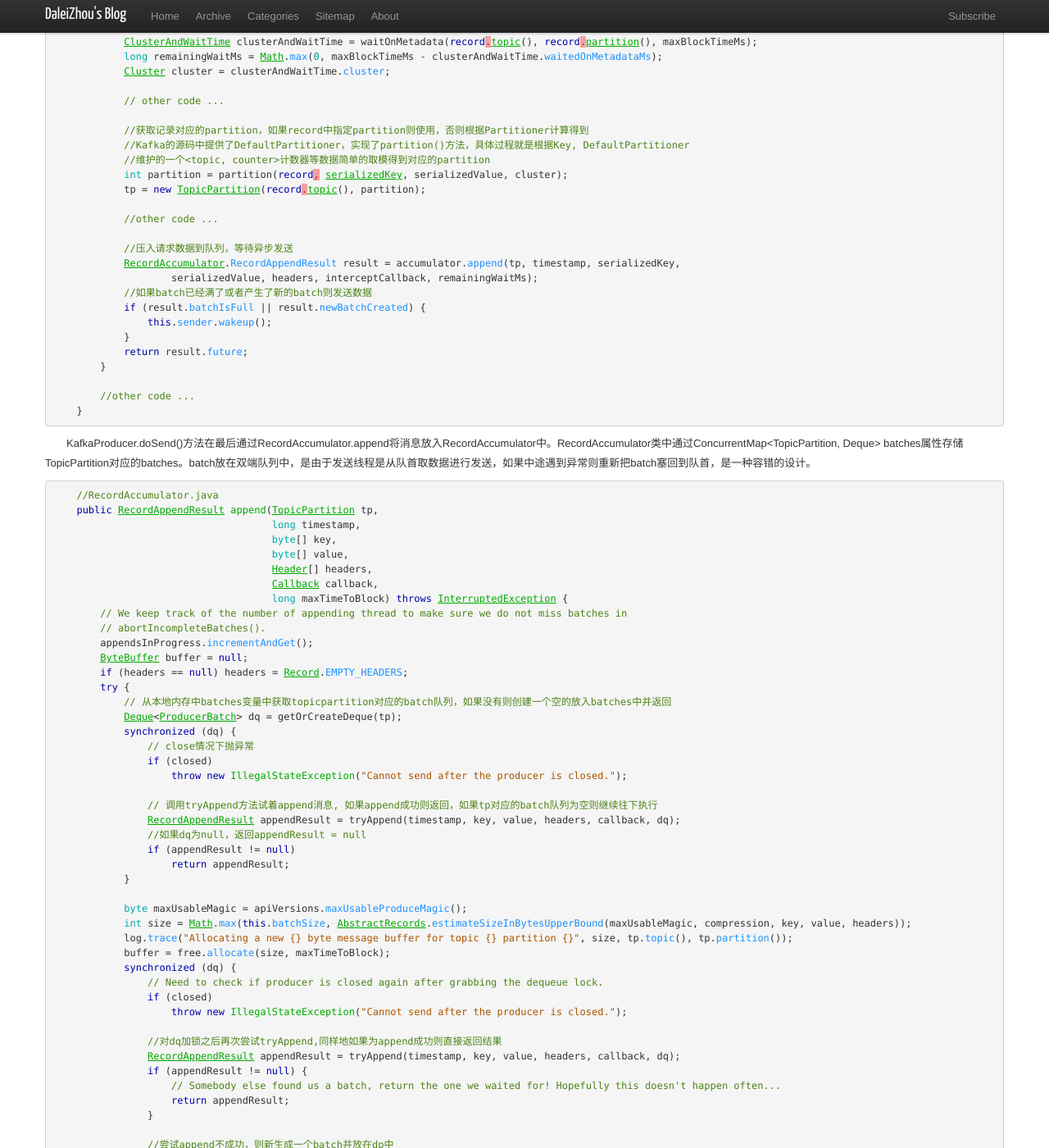
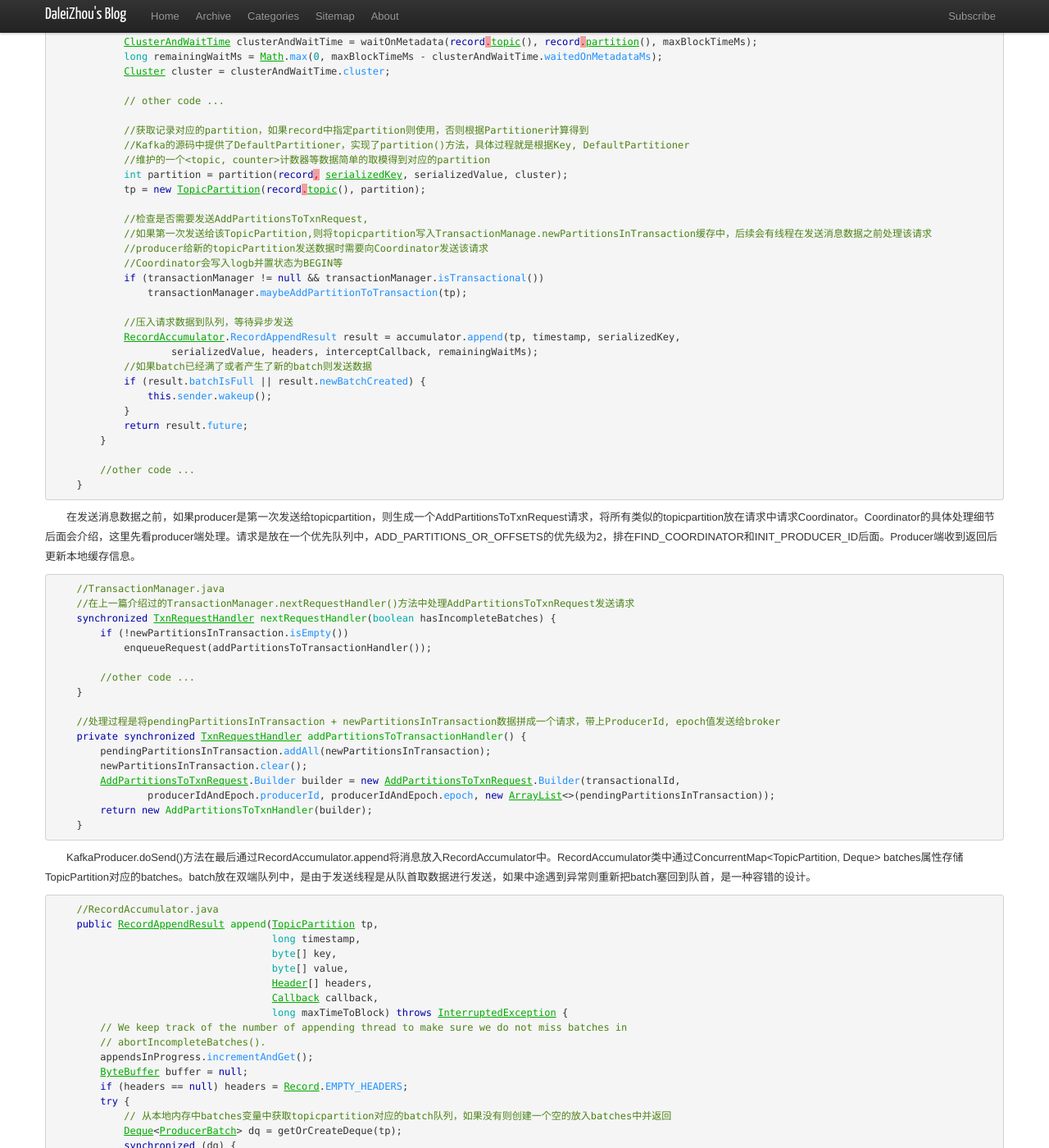
Before and after one commit to DaleiZhou/daleizhou.github.io, a Jekyll site: the page built from _posts/2018/2018-06-06-produce-data.md, in a window 1280 px wide and 1400 px high, scrolled down 1075 px. Shown: the whole window at 82% size. Built offline with Jekyll 4.4.1, drawn with Linux system fonts in a browser that asks for light colours; nearby versions of some CDN libraries; comment, search, counter and statistics services are not loaded.

Commit message:
tryappend msg

````diff
--- a/_posts/2018/2018-06-06-produce-data.md
+++ b/_posts/2018/2018-06-06-produce-data.md
@@ -60,7 +60,12 @@ title: Kafka事务消息过程分析(二)
             int partition = partition(record, serializedKey, serializedValue, cluster);
             tp = new TopicPartition(record.topic(), partition);
 
-            //other code ...
+            //检查是否需要发送AddPartitionsToTxnRequest,
+            //如果第一次发送给该TopicPartition,则将topicpartition写入TransactionManage.newPartitionsInTransaction缓存中，后续会有线程在发送消息数据之前处理该请求
+            //producer给新的topicPartition发送数据时需要向Coordinator发送该请求
+            //Coordinator会写入logb并置状态为BEGIN等
+            if (transactionManager != null && transactionManager.isTransactional())
+                transactionManager.maybeAddPartitionToTransaction(tp);
 
             //压入请求数据到队列，等待异步发送
             RecordAccumulator.RecordAppendResult result = accumulator.append(tp, timestamp, serializedKey,
@@ -73,6 +78,28 @@ title: Kafka事务消息过程分析(二)
         }
 
         //other code ...
+    }
+```
+
+　　在发送消息数据之前，如果producer是第一次发送给topicpartition，则生成一个AddPartitionsToTxnRequest请求，将所有类似的topicpartition放在请求中请求Coordinator。Coordinator的具体处理细节后面会介绍，这里先看producer端处理。请求是放在一个优先队列中，ADD_PARTITIONS_OR_OFFSETS的优先级为2，排在FIND_COORDINATOR和INIT_PRODUCER_ID后面。Producer端收到返回后更新本地缓存信息。
+
+```java
+    //TransactionManager.java
+    //在上一篇介绍过的TransactionManager.nextRequestHandler()方法中处理AddPartitionsToTxnRequest发送请求
+    synchronized TxnRequestHandler nextRequestHandler(boolean hasIncompleteBatches) {
+        if (!newPartitionsInTransaction.isEmpty())
+            enqueueRequest(addPartitionsToTransactionHandler());
+
+        //other code ...
+    }
+
+    //处理过程是将pendingPartitionsInTransaction + newPartitionsInTransaction数据拼成一个请求，带上ProducerId, epoch值发送给broker
+    private synchronized TxnRequestHandler addPartitionsToTransactionHandler() {
+        pendingPartitionsInTransaction.addAll(newPartitionsInTransaction);
+        newPartitionsInTransaction.clear();
+        AddPartitionsToTxnRequest.Builder builder = new AddPartitionsToTxnRequest.Builder(transactionalId,
+                producerIdAndEpoch.producerId, producerIdAndEpoch.epoch, new ArrayList<>(pendingPartitionsInTransaction));
+        return new AddPartitionsToTxnHandler(builder);
     }
 ```
 
````
